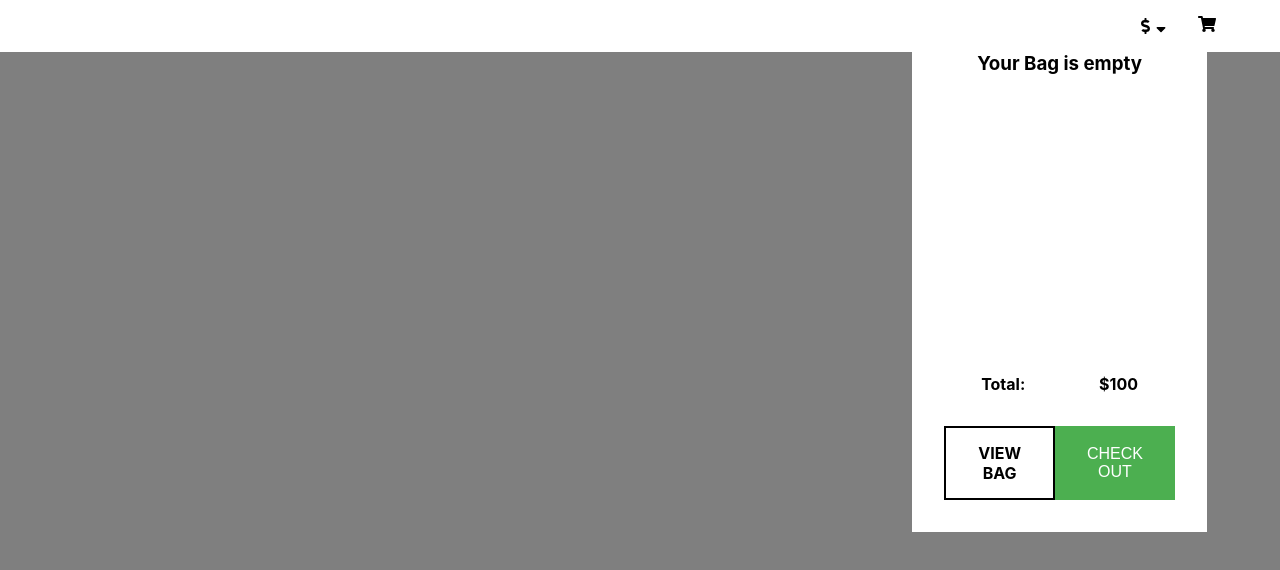
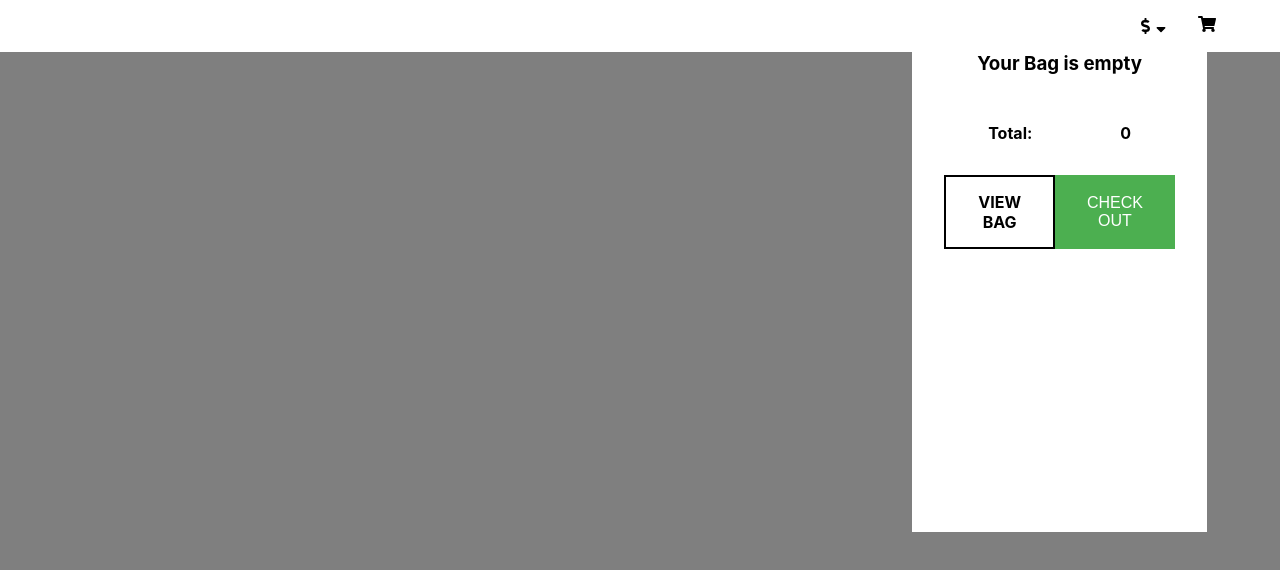
Before and after one commit to Mohamadjandali/scandiweb-junior-react-test, a React (Create React App) app: page /cart in a window 1280 px wide. Both pictures are taken after a click on the element 1207 px from the left and 26 px from the top of the page. Shown: the top 570 px of the page. Built offline with nearby package versions, Linux system fonts and the light colour scheme.

Commit message:
adding the total price

```diff
--- a/src/Context.js
+++ b/src/Context.js
@@ -12,6 +12,7 @@ export default class ContextProvider extends Component {
       currencies: [],
       cart: [],
       currentCurrency: 'USD',
+      totalPrice: [],
     };
     this.handleAddItemToCart = this.handleAddItemToCart.bind(this);
   }
@@ -97,6 +98,7 @@ export default class ContextProvider extends Component {
             this.setState({ currentCurrency: currency }),
           cart: this.state.cart,
           setCart: this.handleAddItemToCart,
+          totalPrice: this.state.totalPrice,
         }}
       >
         {this.props.children}
--- a/src/components/cart/MiniCart.js
+++ b/src/components/cart/MiniCart.js
@@ -7,33 +7,50 @@ import './minicart.css';
 export default class MiniCart extends Component {
   constructor(props) {
     super(props);
+    this.state = {
+      total: 0,
+    };
+    // this.handlePrice = this.handlePrice.bind(this);
+  }
+
+  handlePrice(cart) {
+    const newPrice = cart.reduce((total, item) => {
+      return total + item.prices[0].amount;
+    }, 0);
+
+    console.log(newPrice);
+    return newPrice;
   }
 
   render() {
     return (
       <React.Fragment>
         <div className="mini-cart-list">
-          <div className="mini-cart-items-container">
           <APIContext.Consumer>
             {({ cart, currentCurrency }) => {
-                return cart.length ?
-                  cart.map((item) => <MiniCartItem product={item} currentCurrency={currentCurrency} />)
-                : (
+              return (
+                <div className="mini-cart-items-container">
+                  {cart.length ? (
+                    cart.map((item) => (
+                      <MiniCartItem
+                        product={item}
+                        currentCurrency={currentCurrency}
+                      />
+                    ))
+                  ) : (
                     <h3 className="empty-mini-cart">Your Bag is empty</h3>
-                );
-              }}
-            </APIContext.Consumer>
-          </div>
+                  )}
                   <div className="cart-controlls-container">
                     <div className="total-price">
                       <span>Total:</span>
-              <span>$100</span>
+                      <span>{this.handlePrice(cart)}</span>
                     </div>
                     <div className="cart-control">
-              <Link to='/cart'>
+                      <Link to="/cart">
                         <div
                           className="btn-bag"
-                  onClick={() => this.props.toggleMiniCart()}>
+                          onClick={() => this.props.toggleMiniCart()}
+                        >
                           VIEW BAG
                         </div>
                       </Link>
@@ -41,6 +58,10 @@ export default class MiniCart extends Component {
                     </div>
                   </div>
                 </div>
+              );
+            }}
+          </APIContext.Consumer>
+        </div>
       </React.Fragment>
     );
   }
```
Lines whose indentation alone changed are shown as unchanged.
